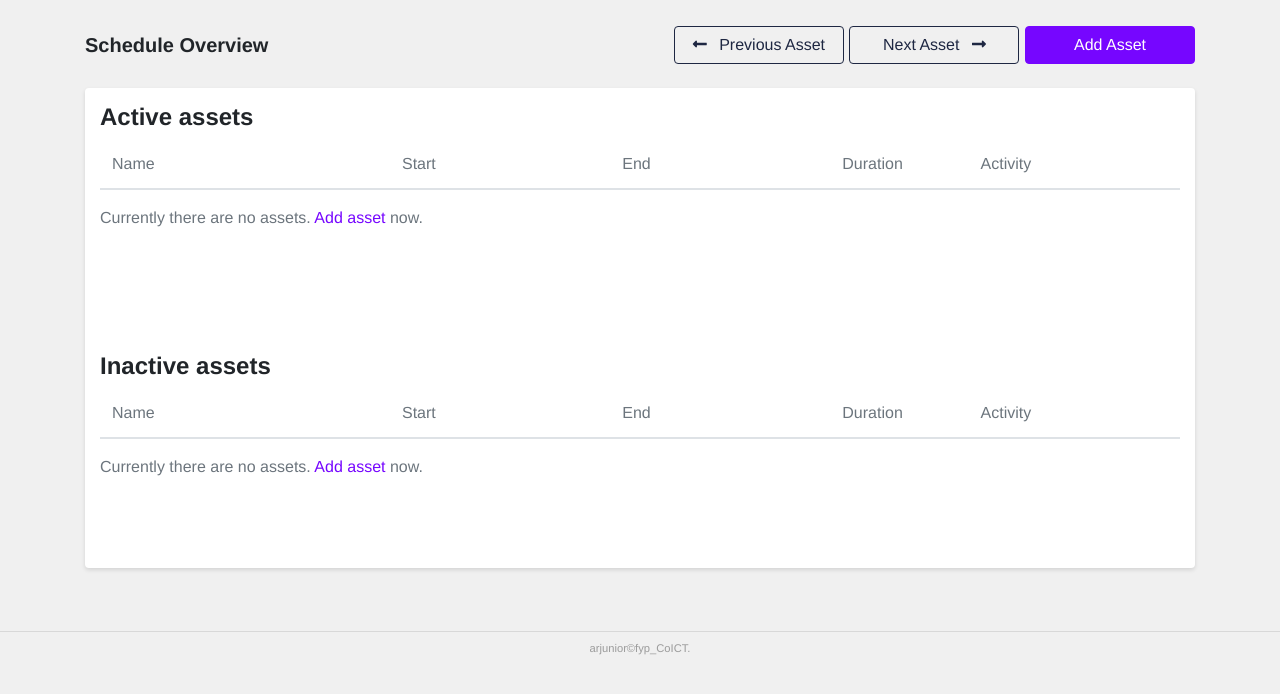
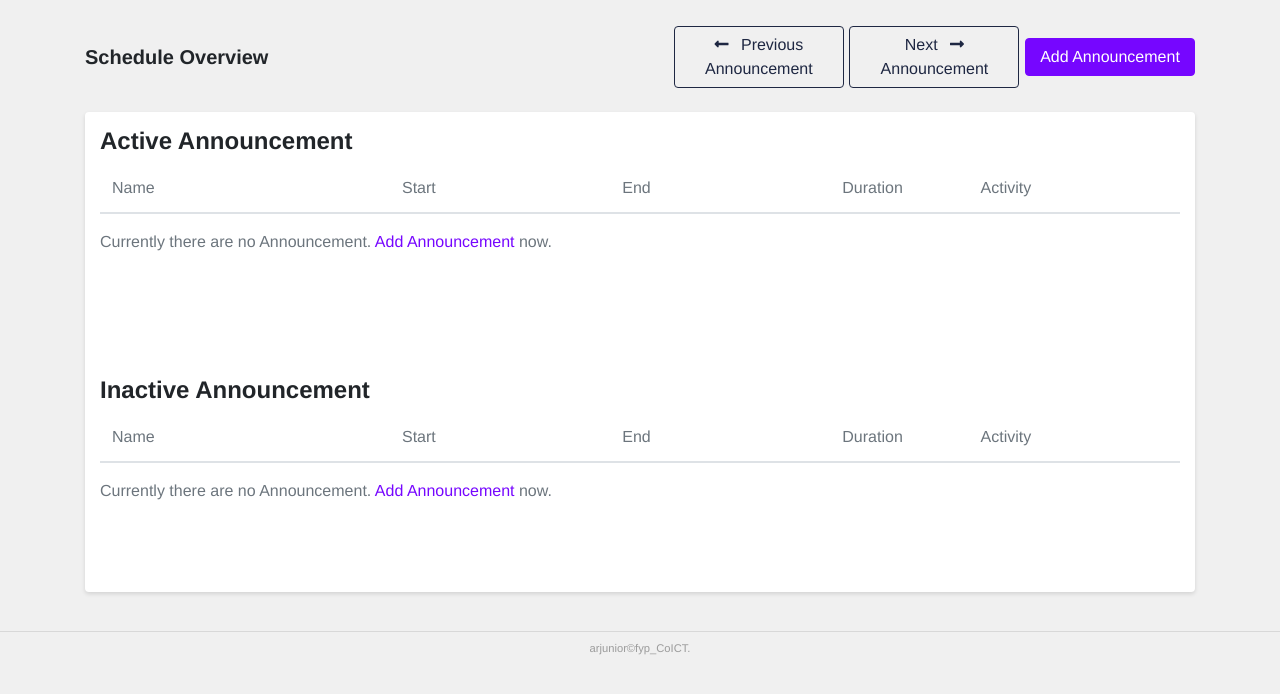
Before and after one commit to arjunior07/fyp-project, a Python web app: template templates/index.html in a window 1280 px wide. Shown: the part 85-779 px from the top of the page. Run offline with Jinja, Linux system fonts and the light colour scheme; the template is opened without the code that fills it, so the values that code supplies are empty.

Commit message:
my third change

```diff
--- a/static/js/screenly-ose.js
+++ b/static/js/screenly-ose.js
@@ -248,7 +248,7 @@
       var d, deadline, deadlines, tag;
       ($('body')).append(this.$el.html(get_template('asset-modal')));
       (this.$el.children(":first")).modal();
-      (this.$('.cancel')).val('Back to Assets');
+      (this.$('.cancel')).val('Back');
       deadlines = {
         start: now(),
         end: (moment().add('days', 30)).toDate()
--- a/templates/index.html
+++ b/templates/index.html
@@ -83,7 +83,7 @@
     </script>
 
     <script id="processing-message-template" type="text/template">
-        <label class="processing-message">Asset in processing</label>
+        <label class="processing-message">Announcement in processing</label>
     </script>
 
     <script id="request-error-template" type="text/template">
@@ -112,7 +112,7 @@
                 <div class="modal-content">
                     <div class="form-horizontal">
                         <div class="modal-header">
-                            <h3 id="modalLabel">Add Asset</h3>
+                            <h3 id="modalLabel">Add Announcement</h3>
                         </div>
                         <div class="modal-body">
                             <div class="asset-location add">
@@ -149,14 +149,14 @@
                             </div>
                             <form id="add-form">
                                 <div class="form-group row uri">
-                                    <label class="col-4 col-form-label">Asset URL</label>
+                                    <label class="col-4 col-form-label">Announcement URL</label>
                                     <div class="col-7 controls">
                                         <input class="form-control" name="uri"
-                                               placeholder="Public URL to this asset's location" type="text"/>
+                                               placeholder="Public URL to this announce's location" type="text"/>
                                     </div>
                                 </div>
                                 <div class="form-group row skip_asset_check_checkbox">
-                                    <label class="col-4 small">Skip asset check</label>
+                                    <label class="col-4 small">Skip Announcement check</label>
                                     <div class="col-7 is_enabled-skip_asset_check_checkbox checkbox">
                                         <input name="skip_asset_check" type="checkbox" value="0">
                                     </div>
@@ -170,13 +170,13 @@
                                         </div>
                                     </div>
                                     <div class="form-group row">
-                                        <label class="col-4 col-form-label">Asset Location</label>
+                                        <label class="col-4 col-form-label">Announcement Location</label>
                                         <div class="col-8 controls">
                                             <div class="uri-text first"></div>
                                         </div>
                                     </div>
                                     <div class="form-group row mimetype">
-                                        <label class="col-4 col-form-label">Asset Type</label>
+                                        <label class="col-4 col-form-label">Announcement Type</label>
                                         <div class="col-4 controls">
                                             <select class="mime-select form-control" name="mimetype">
                                                 <option value="webpage">Webpage</option>
@@ -306,14 +306,13 @@
                     <div class="ml-auto">
                         <a id="previous-asset-button" class="btn btn-long btn-outline-dark" href="#">
                             <i class="fas fa-long-arrow-alt-left pr-2"></i>
-                            Previous Asset
+                            Previous Announcement
                         </a>
                         <a id="next-asset-button" class="btn btn-long btn-outline-dark" href="#">
-                            Next Asset
-                            <i class="fas fa-long-arrow-alt-right pl-2"></i>
+                            Next <i class="fas fa-long-arrow-alt-right pl-2"></i> Announcement
                         </a>
                         <a id="add-asset-button" class="add-asset-button btn btn-long btn-primary" href="#">
-                            Add Asset
+                            Add Announcement
                         </a>
                     </div>
                 </h5>
@@ -328,7 +327,7 @@
             <div class="col-12 mb-5">
                 <section id="active-assets-section">
                     <h4>
-                        <b>Active assets</b>
+                        <b>Active Announcement</b>
                     </h4>
                     <table class="table">
                         <thead class="table-borderless">
@@ -343,13 +342,13 @@
                         </thead>
                         <tbody id="active-assets"></tbody>
                     </table>
-                    <div class="table-assets-help-text text-secondary">Currently there are no assets. <a class="add-asset-button" href="#">Add asset</a> now.</div>
+                    <div class="table-assets-help-text text-secondary">Currently there are no Announcement. <a class="add-asset-button" href="#">Add Announcement</a> now.</div>
                 </section>
             </div>
             <div class="col-12">
                 <section id="inactive-assets-section">
                     <h4>
-                        <b>Inactive assets</b>
+                        <b>Inactive Announcement</b>
                     </h4>
                     <table class="table">
                         <thead class="table-borderless">
@@ -364,7 +363,7 @@
                         </thead>
                         <tbody id="inactive-assets"></tbody>
                     </table>
-                    <div class="table-assets-help-text text-secondary">Currently there are no assets. <a class="add-asset-button" href="#">Add asset</a> now.</div>
+                    <div class="table-assets-help-text text-secondary">Currently there are no Announcement. <a class="add-asset-button" href="#">Add Announcement</a> now.</div>
                 </section>
             </div>
         </div>
```
Also changed, not shown: templates/settings.html (+2 -17 lines), 1 other file.
